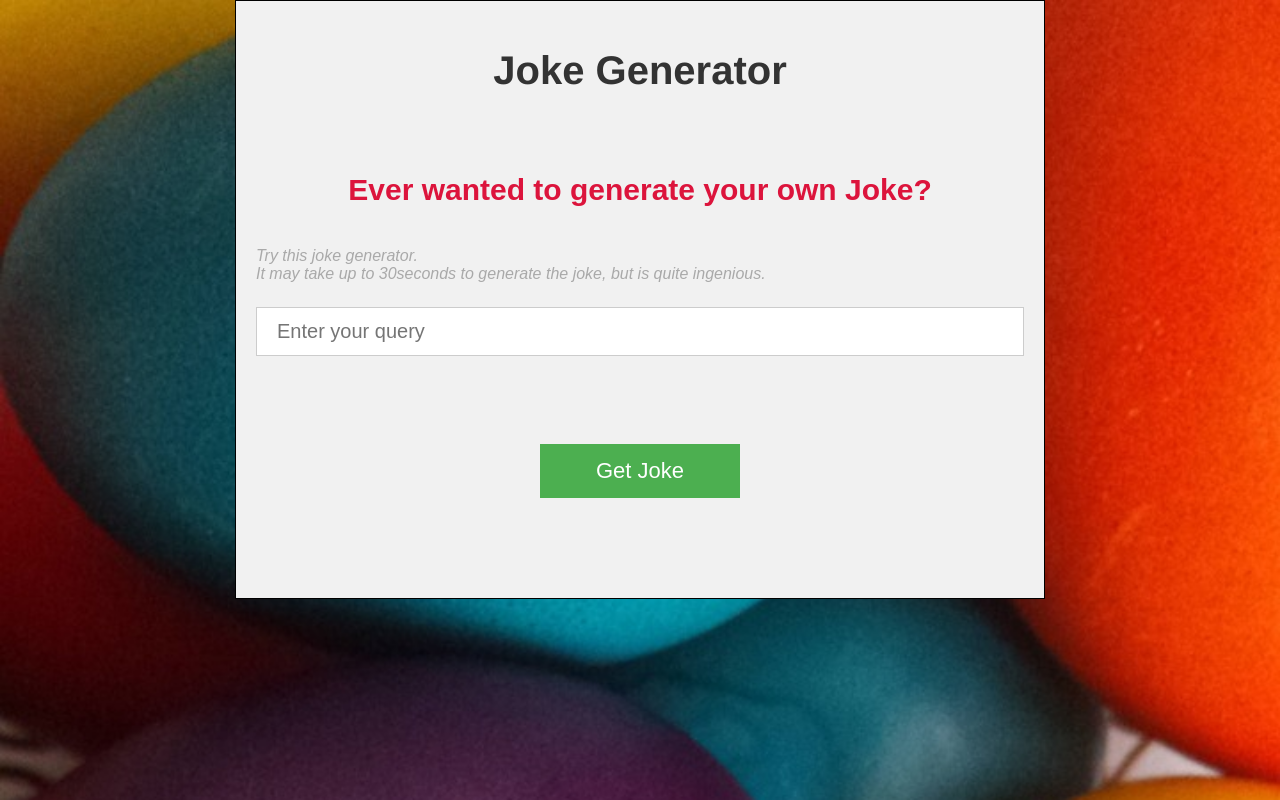
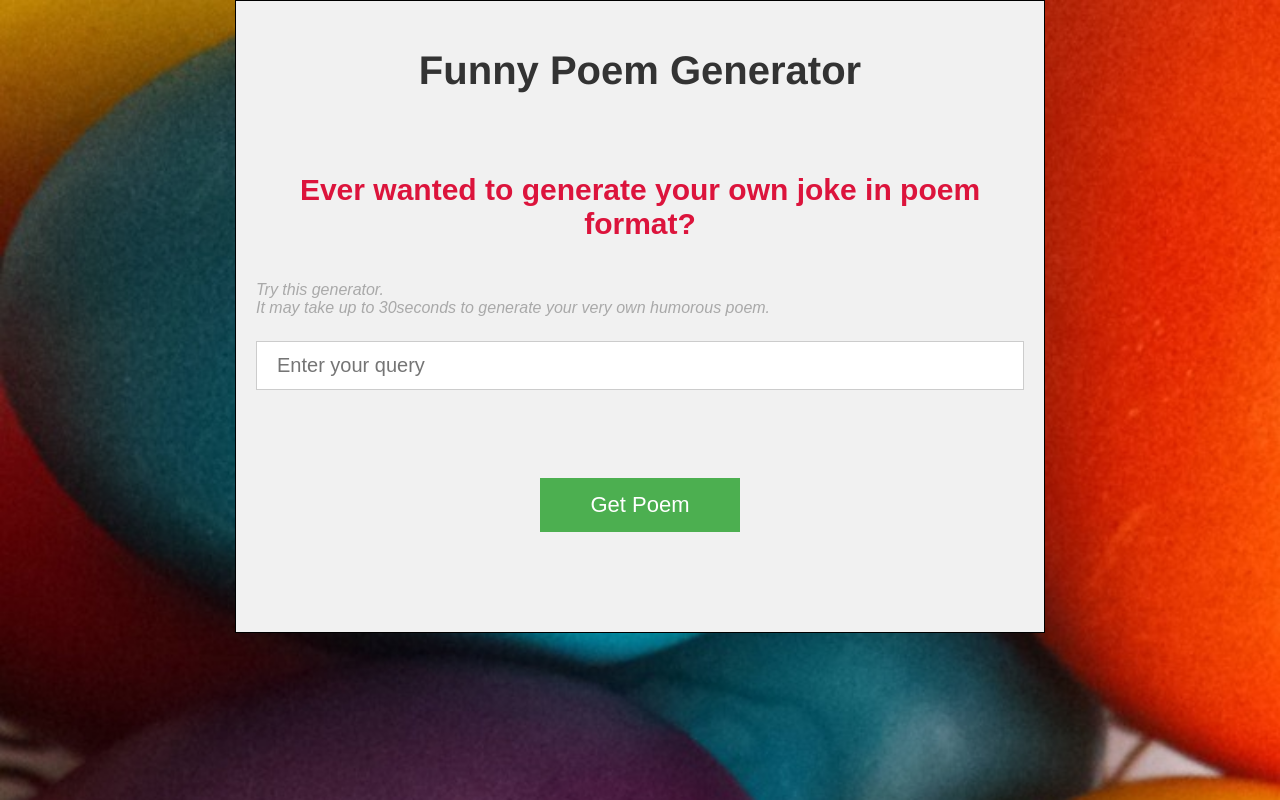
Before and after one commit to ed-kohl/joke-generator, a website: page index.html in a window 1280 px wide. Drawn offline with nearby package versions, Linux system fonts and the light colour scheme.

Commit message:
Updated the project from joke generator to poem generator

```diff
--- a/features.js
+++ b/features.js
@@ -23,12 +23,12 @@ function typeWriter(text, element) {
 function getJoke() {
   let apiKey = "f08f864ef6a33151ee24fc3db63obtbb";
   let context =
-    "be funny and tell a joke which includes the keyword you've just received in the userPrompt variable";
+    "be funny and tell a joke which includes the keyword you've just received in the userPrompt variable - please write it as a poem";
   let userPrompt = inputElement.value;
   let apiUrl = `https://api.shecodes.io/ai/v1/generate?prompt=${userPrompt}&context=${context}&key=${apiKey}`;
 
   // Set the text to "Working on your joke" before making the API call
-  jokeElement.textContent = "Working on your joke...";
+  jokeElement.textContent = "Working on your poem...";
 
   axios
     .get(apiUrl)
--- a/index.html
+++ b/index.html
@@ -3,21 +3,21 @@
 <head>
     <meta charset="UTF-8">
     <meta name="viewport" content="width=device-width, initial-scale=1.0">
-    <title>Joke</title>
+    <title>Funny Poems </title>
 <link rel="stylesheet" href="styles.css">
 
 
 </head>
 <body>
     <main>
-        <h1>Joke Generator</h1>
+        <h1> Funny Poem Generator </h1>
 
         <br>
-        <h3>Ever wanted to generate your own Joke? </h3>
-        <p id="description">Try this joke generator. <br>
-            It may take up to 30seconds to generate the joke, but is quite ingenious.</p>
+        <h3>Ever wanted to generate your own joke in poem format? </h3>
+        <p id="description">Try this generator. <br>
+            It may take up to 30seconds to generate your very own humorous poem.</p>
         <input type="text" id="keyword" placeholder="Enter your query">
-        <button id="jokebutton">Get Joke</button>
+        <button id="jokebutton">Get Poem</button>
         <p id="joke"></p>
     </main>
 
```
